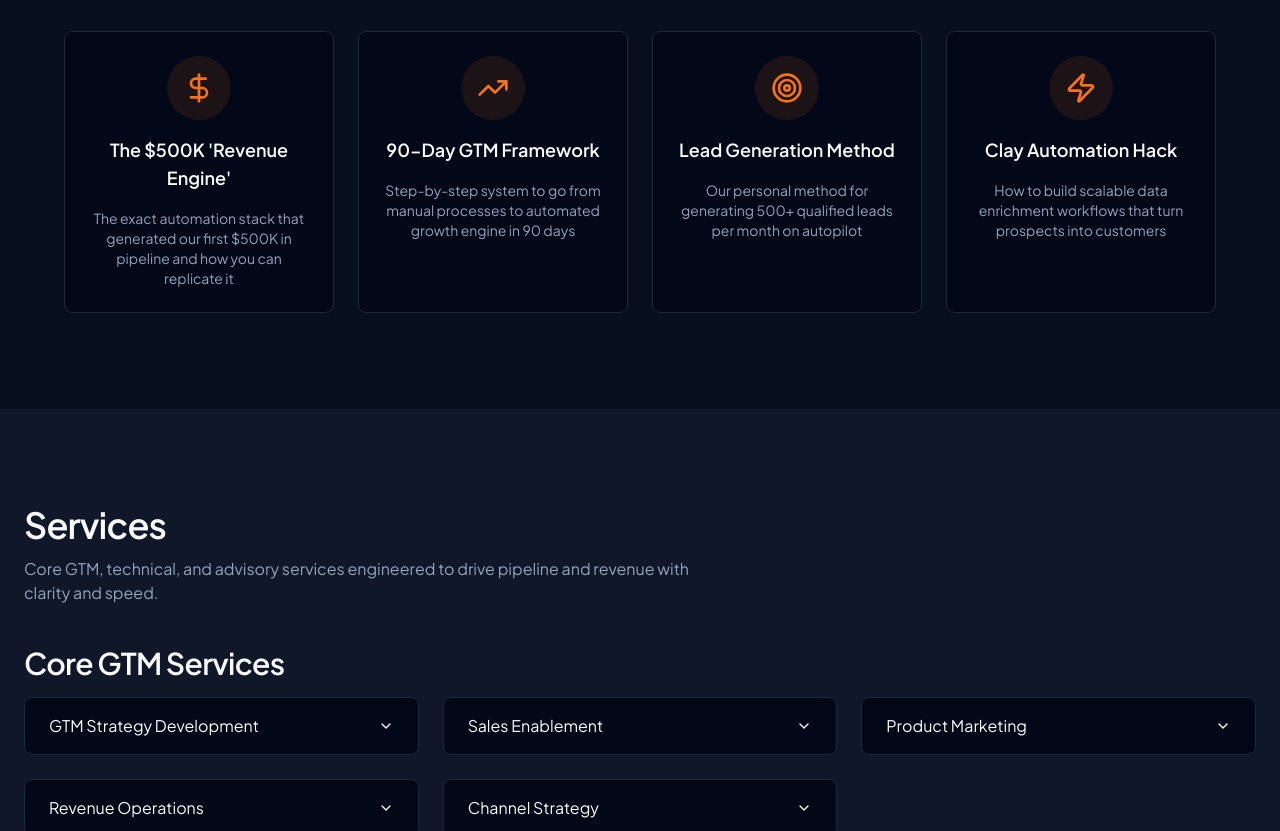
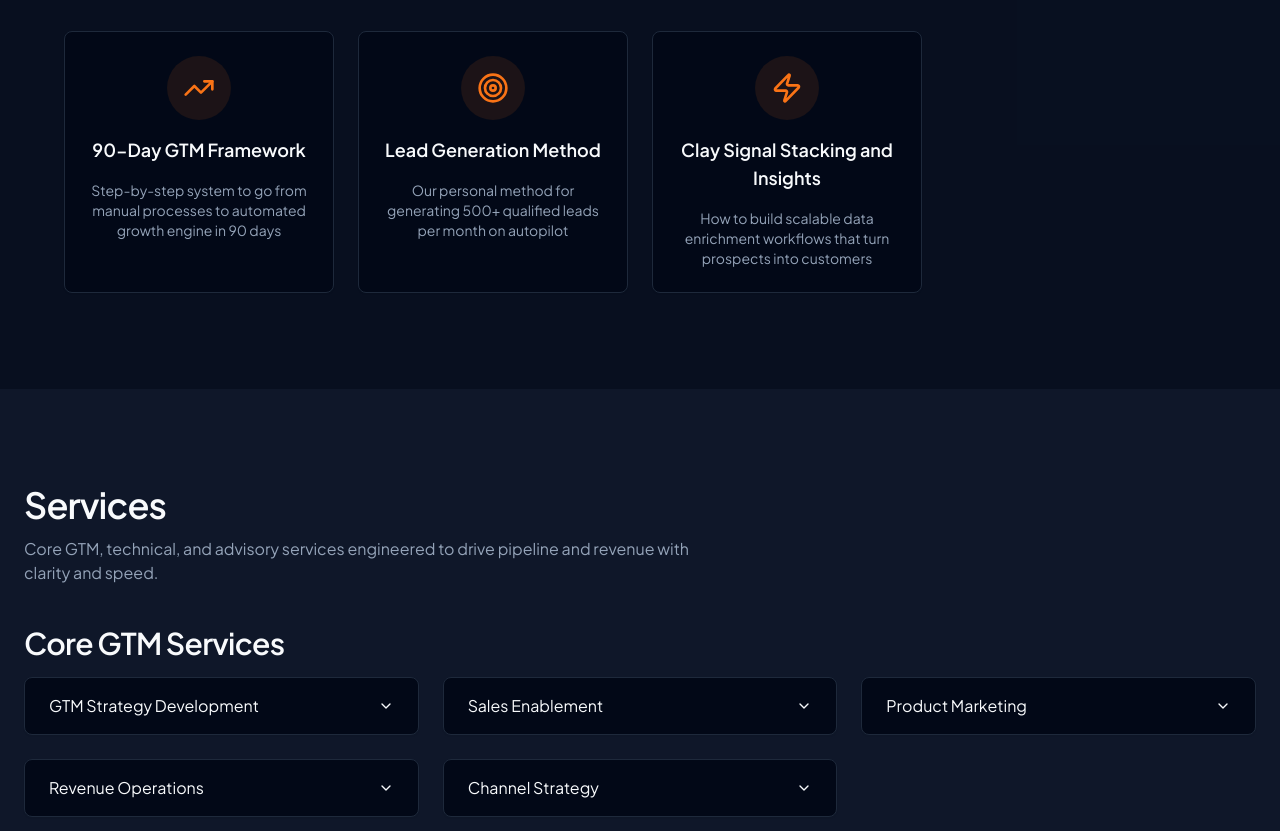
Before and after one commit to josephdeville/claycraft-services, a React (Vite) app: page / in a window 1280 px wide. Shown: the part 1380-2211 px from the top of the page. Built offline with nearby package versions, Linux system fonts and the light colour scheme.

Commit message:
Refactor feature descriptions
Remove "$500K Revenue Engine" and update "Clay Automation Hack" to "Clay Signal Stacking and Insights" in the features list.

```diff
--- a/src/pages/Index.tsx
+++ b/src/pages/Index.tsx
@@ -18,11 +18,6 @@ const Index = () => {
 
   const features = [
     {
-      icon: DollarSign,
-      title: "The $500K 'Revenue Engine'",
-      description: "The exact automation stack that generated our first $500K in pipeline and how you can replicate it"
-    },
-    {
       icon: TrendingUp,
       title: "90-Day GTM Framework",
       description: "Step-by-step system to go from manual processes to automated growth engine in 90 days"
@@ -34,7 +29,7 @@ const Index = () => {
     },
     {
       icon: Zap,
-      title: "Clay Automation Hack",
+      title: "Clay Signal Stacking and Insights",
       description: "How to build scalable data enrichment workflows that turn prospects into customers"
     }
   ];
```
